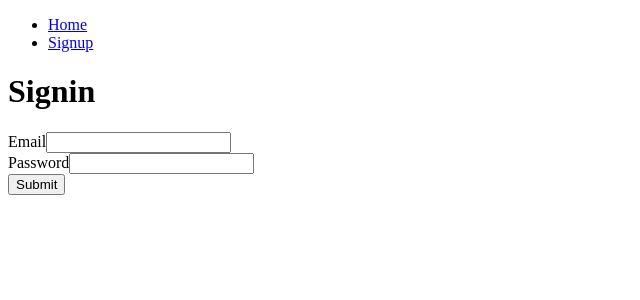
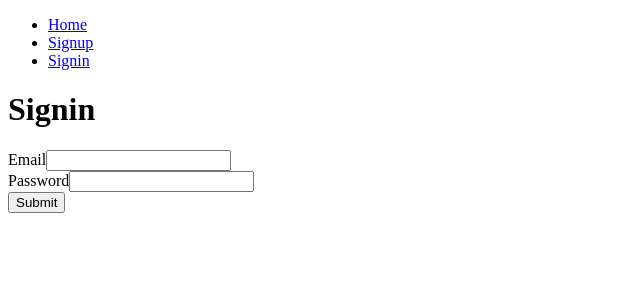
Before and after one commit to robyyo/mern-auth, a React (Create React App) app in the folder client/: page /signin in a window 1280 px wide. Shown: the top 300 px of the page, without its empty margins (0-640 px from the left). Built offline with nearby package versions, Linux system fonts and the light colour scheme; the HTML template or start-up script is replaced by a standard one.

Commit message:
added signin link to nav

```diff
--- a/client/src/core/Layout.js
+++ b/client/src/core/Layout.js
@@ -14,6 +14,11 @@ const Layout = ({ children }) => {
           Signup
         </Link>
       </li>
+      <li>
+        <Link to="/signin" className="text-light nav-link">
+          Signin
+        </Link>
+      </li>
     </ul>
   );
 
```
